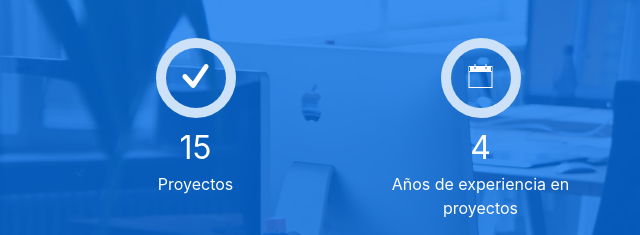
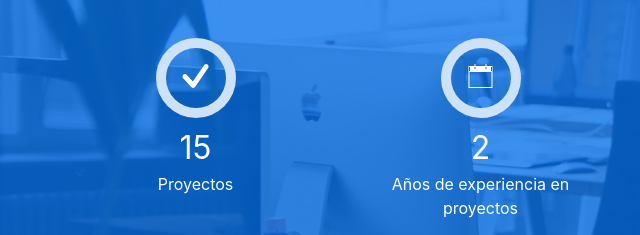
Before and after one commit to AlexielArdilla/portfolio-ale-vera, a plain HTML site: page index.html in a window 1280 px wide. Shown: the part 2725-2960 px from the top of the page, 17-657 px from the left. Drawn offline with Linux system fonts and the light colour scheme; files whose address does not match are found by name.

Commit message:
arreglé cant proyectos

```diff
--- a/index.html
+++ b/index.html
@@ -296,7 +296,7 @@ Saludos.
               <span class="ico-circle"><i class="ion-ios-calendar-outline"></i></span>
             </div>
             <div class="counter-num">
-              <p class="counter">4</p>
+              <p class="counter">2</p>
               <span class="counter-text">Años de experiencia en proyectos</span>
             </div>
           </div>
```
Also changed, not shown: 1 other file.
